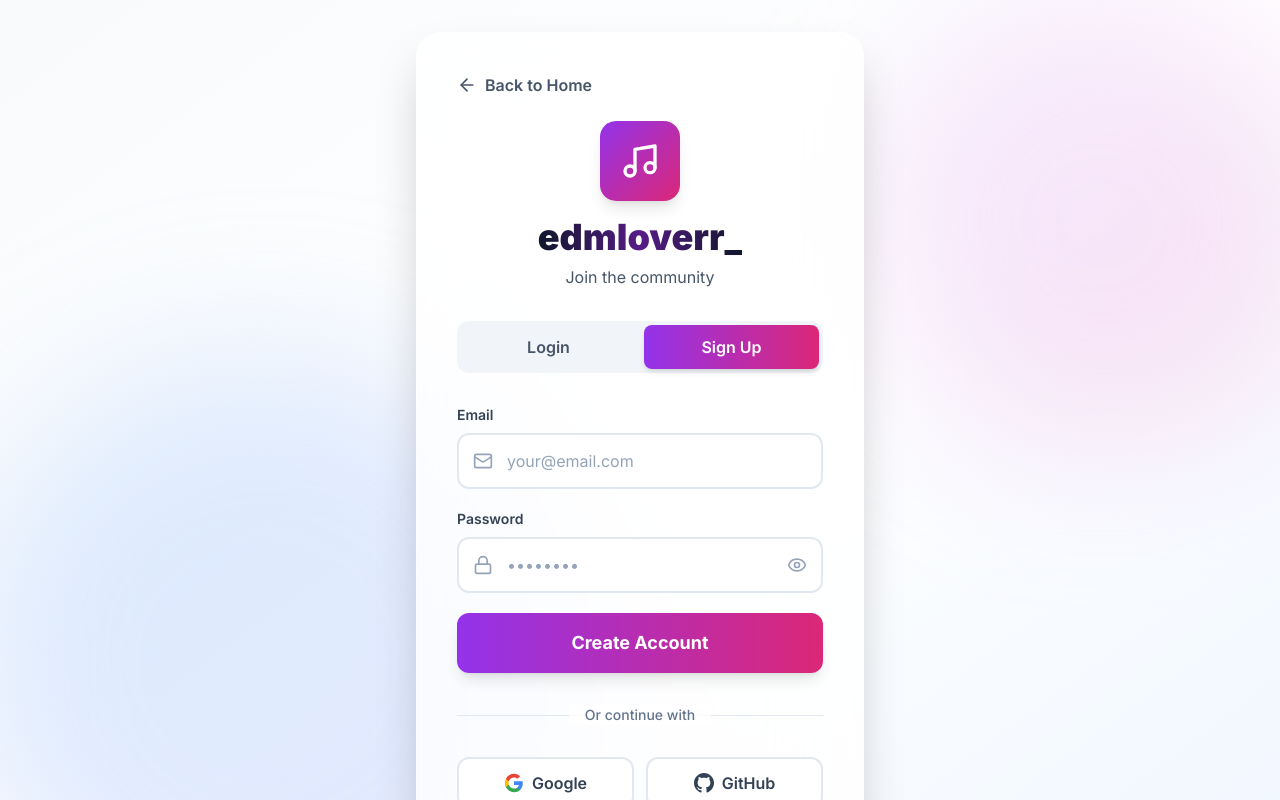
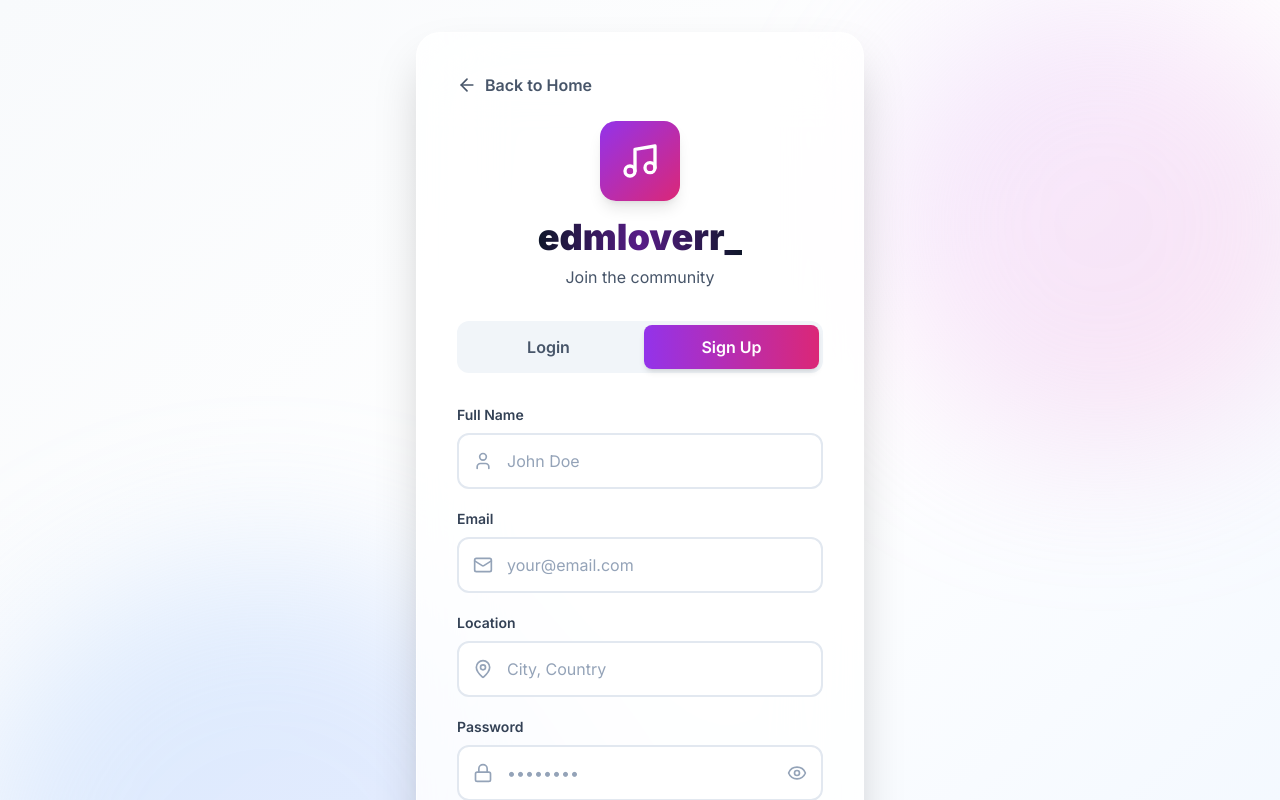
Before and after one commit to Thilinadilshan22/Music-Platform, a React (Vite) app in the folder Front-end/: page /login in a window 1280 px wide. Both pictures are taken after a click on the button "Sign Up". Shown: the top 800 px of the page. Built offline with nearby package versions, Linux system fonts and the light colour scheme.

Commit message:
feat: Login page update

```diff
--- a/Front-end/src/features/auth/LoginPage.tsx
+++ b/Front-end/src/features/auth/LoginPage.tsx
@@ -1,6 +1,6 @@
 import { useState } from 'react';
-import { motion } from 'motion/react';
-import { Eye, EyeOff, Music, Mail, Lock, ArrowLeft } from 'lucide-react';
+import { motion, AnimatePresence } from 'motion/react';
+import { Eye, EyeOff, Music, Mail, Lock, ArrowLeft, User, MapPin } from 'lucide-react';
 import { Link } from 'react-router-dom';
 
 export function LoginPage() {
@@ -8,6 +8,8 @@ export function LoginPage() {
     const [isLogin, setIsLogin] = useState(true);
     const [email, setEmail] = useState('');
     const [password, setPassword] = useState('');
+    const [name, setName] = useState('');
+    const [location, setLocation] = useState('');
 
     const handleSubmit = (e: React.FormEvent) => {
         e.preventDefault();
@@ -105,6 +107,40 @@ export function LoginPage() {
 
                     {/* Form */}
                     <form onSubmit={handleSubmit} className="space-y-4 sm:space-y-5">
+                        <AnimatePresence mode="wait">
+                            <motion.div
+                                key={isLogin ? 'login' : 'signup'}
+                                initial={{ opacity: 0, x: isLogin ? -20 : 20 }}
+                                animate={{ opacity: 1, x: 0 }}
+                                exit={{ opacity: 0, x: isLogin ? 20 : -20 }}
+                                transition={{ duration: 0.3, ease: "easeInOut" }}
+                                className="space-y-4 sm:space-y-5"
+                            >
+                                {/* Name Input (Signup only) */}
+                                {!isLogin && (
+                                    <motion.div
+                                        initial={{ opacity: 0, height: 0 }}
+                                        animate={{ opacity: 1, height: 'auto' }}
+                                        exit={{ opacity: 0, height: 0 }}
+                                        transition={{ duration: 0.3 }}
+                                    >
+                                        <label className="block text-sm font-semibold text-slate-700 mb-2">
+                                            Full Name
+                                        </label>
+                                        <div className="relative">
+                                            <User className="absolute left-4 top-1/2 -translate-y-1/2 w-5 h-5 text-slate-400" />
+                                            <input
+                                                type="text"
+                                                value={name}
+                                                onChange={(e) => setName(e.target.value)}
+                                                placeholder="John Doe"
+                                                className="w-full pl-12 pr-4 py-3 sm:py-3.5 bg-white border-2 border-slate-200 rounded-xl focus:border-purple-500 focus:ring-4 focus:ring-purple-500/20 outline-none transition-all text-slate-900 placeholder:text-slate-400"
+                                                required={!isLogin}
+                                            />
+                                        </div>
+                                    </motion.div>
+                                )}
+
                                 {/* Email Input */}
                                 <div>
                                     <label className="block text-sm font-semibold text-slate-700 mb-2">
@@ -122,6 +158,31 @@ export function LoginPage() {
                                         />
                                     </div>
                                 </div>
+
+                                {/* Location Input (Signup only) */}
+                                {!isLogin && (
+                                    <motion.div
+                                        initial={{ opacity: 0, height: 0 }}
+                                        animate={{ opacity: 1, height: 'auto' }}
+                                        exit={{ opacity: 0, height: 0 }}
+                                        transition={{ duration: 0.3, delay: 0.1 }}
+                                    >
+                                        <label className="block text-sm font-semibold text-slate-700 mb-2">
+                                            Location
+                                        </label>
+                                        <div className="relative">
+                                            <MapPin className="absolute left-4 top-1/2 -translate-y-1/2 w-5 h-5 text-slate-400" />
+                                            <input
+                                                type="text"
+                                                value={location}
+                                                onChange={(e) => setLocation(e.target.value)}
+                                                placeholder="City, Country"
+                                                className="w-full pl-12 pr-4 py-3 sm:py-3.5 bg-white border-2 border-slate-200 rounded-xl focus:border-purple-500 focus:ring-4 focus:ring-purple-500/20 outline-none transition-all text-slate-900 placeholder:text-slate-400"
+                                                required={!isLogin}
+                                            />
+                                        </div>
+                                    </motion.div>
+                                )}
 
                                 {/* Password Input */}
                                 <div>
@@ -163,6 +224,8 @@ export function LoginPage() {
                                         </button>
                                     </div>
                                 )}
+                            </motion.div>
+                        </AnimatePresence>
 
                         {/* Submit Button */}
                         <motion.button
@@ -199,10 +262,10 @@ export function LoginPage() {
                             <span className="hidden sm:inline">Google</span>
                         </button>
                         <button className="px-4 py-3 bg-white border-2 border-slate-200 rounded-xl hover:border-purple-300 hover:bg-slate-50 transition-all font-semibold text-slate-700 flex items-center justify-center gap-2">
-                            <svg className="w-5 h-5" fill="currentColor" viewBox="0 0 24 24">
-                                <path d="M12 0c-6.626 0-12 5.373-12 12 0 5.302 3.438 9.8 8.207 11.387.599.111.793-.261.793-.577v-2.234c-3.338.726-4.033-1.416-4.033-1.416-.546-1.387-1.333-1.756-1.333-1.756-1.089-.745.083-.729.083-.729 1.205.084 1.839 1.237 1.839 1.237 1.07 1.834 2.807 1.304 3.492.997.107-.775.418-1.305.762-1.604-2.665-.305-5.467-1.334-5.467-5.931 0-1.311.469-2.381 1.236-3.221-.124-.303-.535-1.524.117-3.176 0 0 1.008-.322 3.301 1.23.957-.266 1.983-.399 3.003-.404 1.02.005 2.047.138 3.006.404 2.291-1.552 3.297-1.23 3.297-1.23.653 1.653.242 2.874.118 3.176.77.84 1.235 1.911 1.235 3.221 0 4.609-2.807 5.624-5.479 5.921.43.372.823 1.102.823 2.222v3.293c0 .319.192.694.801.576 4.765-1.589 8.199-6.086 8.199-11.386 0-6.627-5.373-12-12-12z" />
+                            <svg className="w-5 h-5" fill="#1877F2" viewBox="0 0 24 24">
+                                <path d="M24 12.073c0-6.627-5.373-12-12-12s-12 5.373-12 12c0 5.99 4.388 10.954 10.125 11.854v-8.385H7.078v-3.47h3.047V9.43c0-3.007 1.792-4.669 4.533-4.669 1.312 0 2.686.235 2.686.235v2.953H15.83c-1.491 0-1.956.925-1.956 1.874v2.25h3.328l-.532 3.47h-2.796v8.385C19.612 23.027 24 18.062 24 12.073z" />
                             </svg>
-                            <span className="hidden sm:inline">GitHub</span>
+                            <span className="hidden sm:inline">Facebook</span>
                         </button>
                     </div>
 
```
Lines whose indentation alone changed are shown as unchanged.
